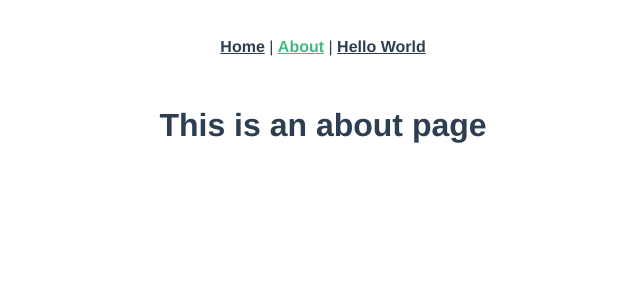
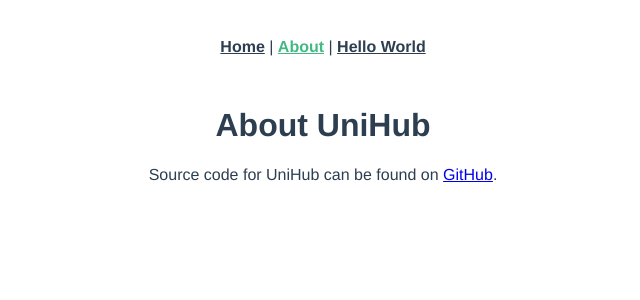
Before and after one commit to louysliu/UniHub, a Vue app in the folder frontend/: page /#/about in a window 1280 px wide. Shown: the top 300 px of the page, without its empty margins (317-957 px from the left). Built offline with nearby package versions, Linux system fonts and the light colour scheme.

Commit message:
feat: add a link to GitHub repo on about page

```diff
--- a/frontend/src/views/AboutView.vue
+++ b/frontend/src/views/AboutView.vue
@@ -1,5 +1,6 @@
 <template>
   <div class="about">
-    <h1>This is an about page</h1>
+    <h1>About UniHub</h1>
+    Source code for UniHub can be found on <a href="https://github.com/louix33/UniHub">GitHub</a>.
   </div>
 </template>
```
